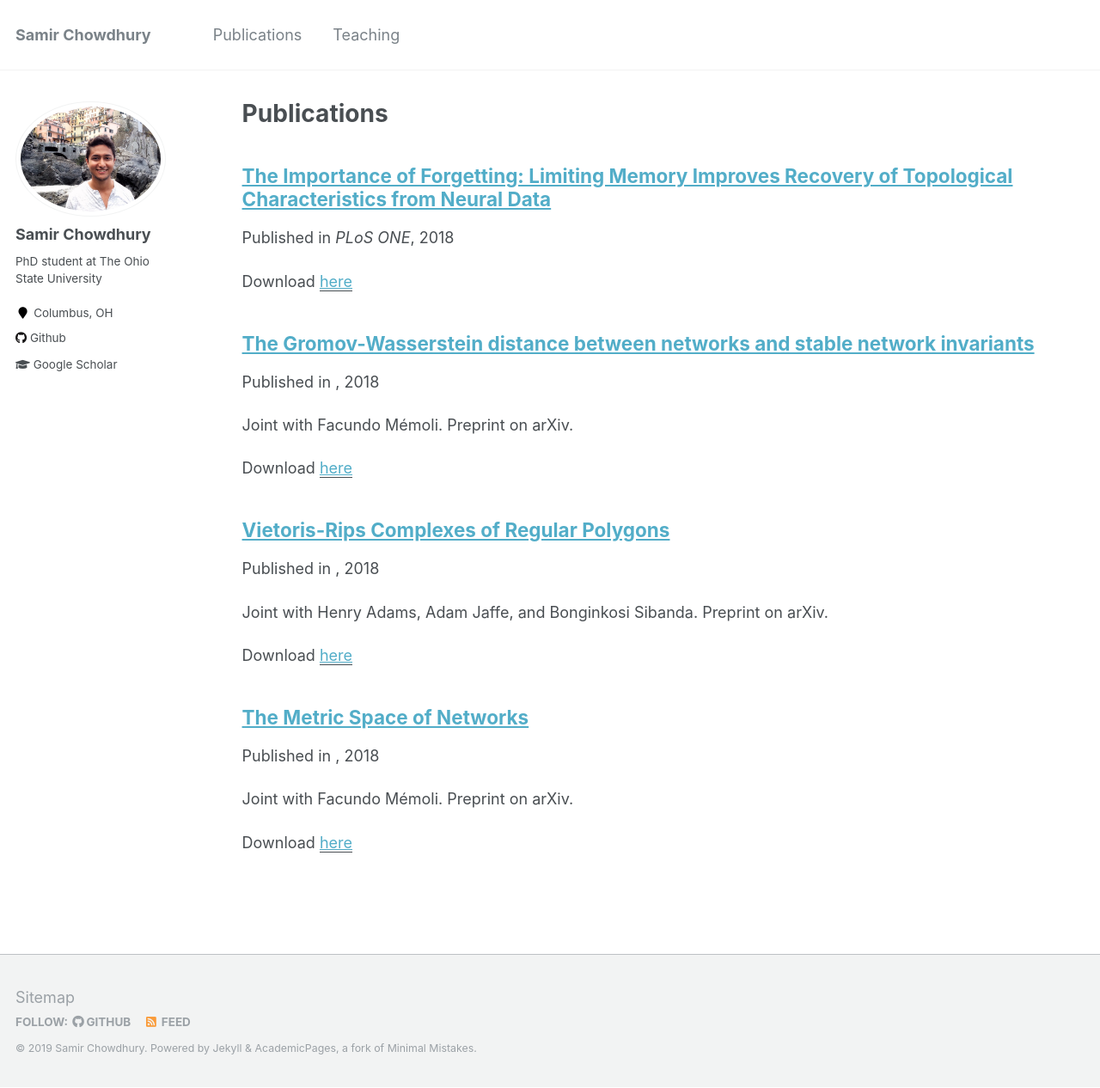
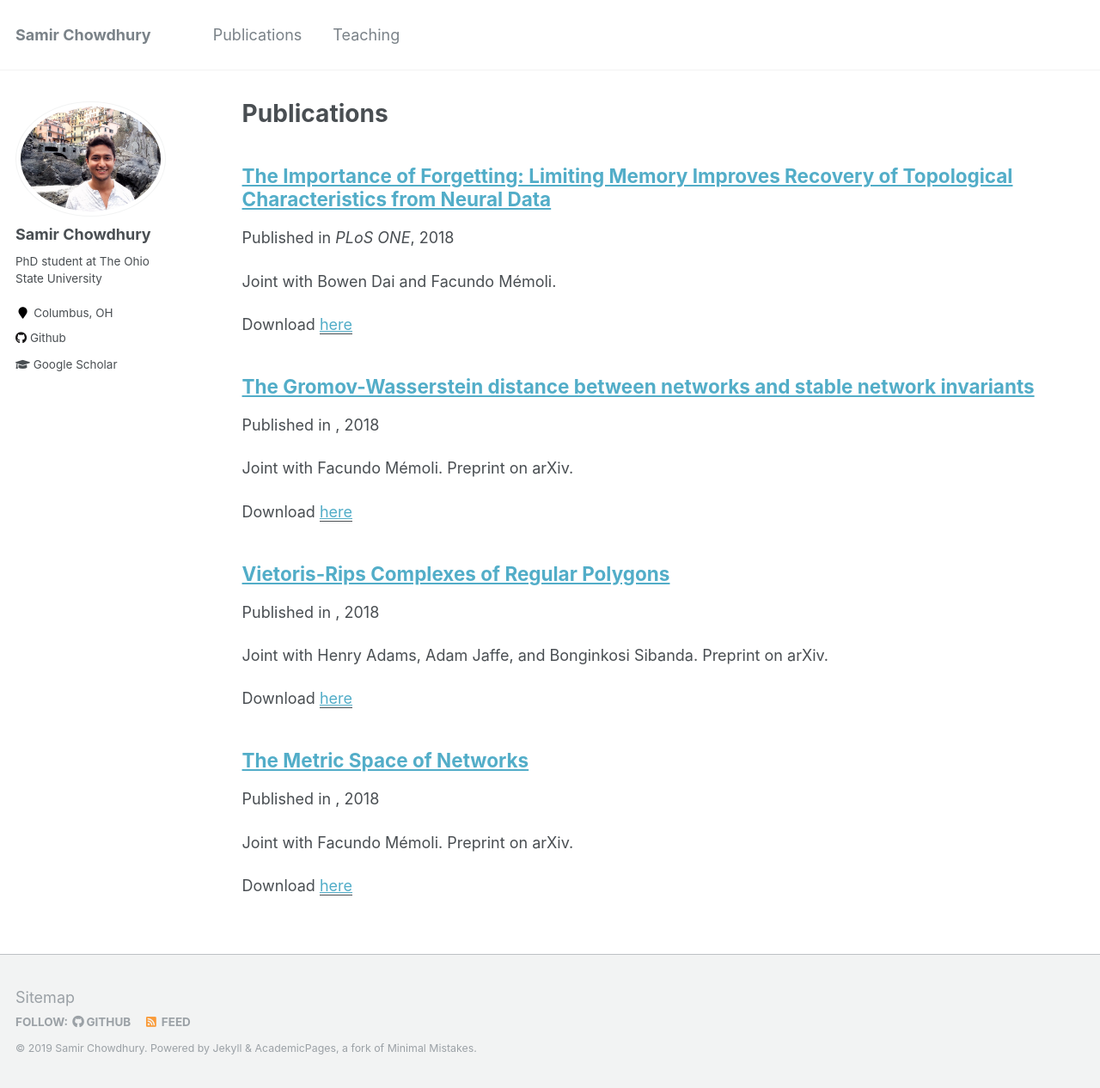
Before and after one commit to samirchowdhury/samirchowdhury.github.io, a Jekyll site: the page built from _pages/publications.md, in a window 1280 px wide and 1266 px high. Shown: the whole window at 86% size. Built offline with Jekyll 4.4.1, drawn with Linux system fonts in a browser that asks for light colours.

Commit message:
Update 2018-09-04-memory-zz.md

```diff
--- a/_publications/2018-09-04-memory-zz.md
+++ b/_publications/2018-09-04-memory-zz.md
@@ -3,6 +3,7 @@ title: "The Importance of Forgetting: Limiting Memory Improves Recovery of Topol
 collection: publications
 date: 2018-09-04
 venue: 'PLoS ONE'
+excerpt: 'Joint with Bowen Dai and Facundo Mémoli.'
 paperurl: 'https://journals.plos.org/plosone/article?id=10.1371/journal.pone.0202561'
 ---
 <!-- This paper is about the number 1. The number 2 is left for future work. -->
```
